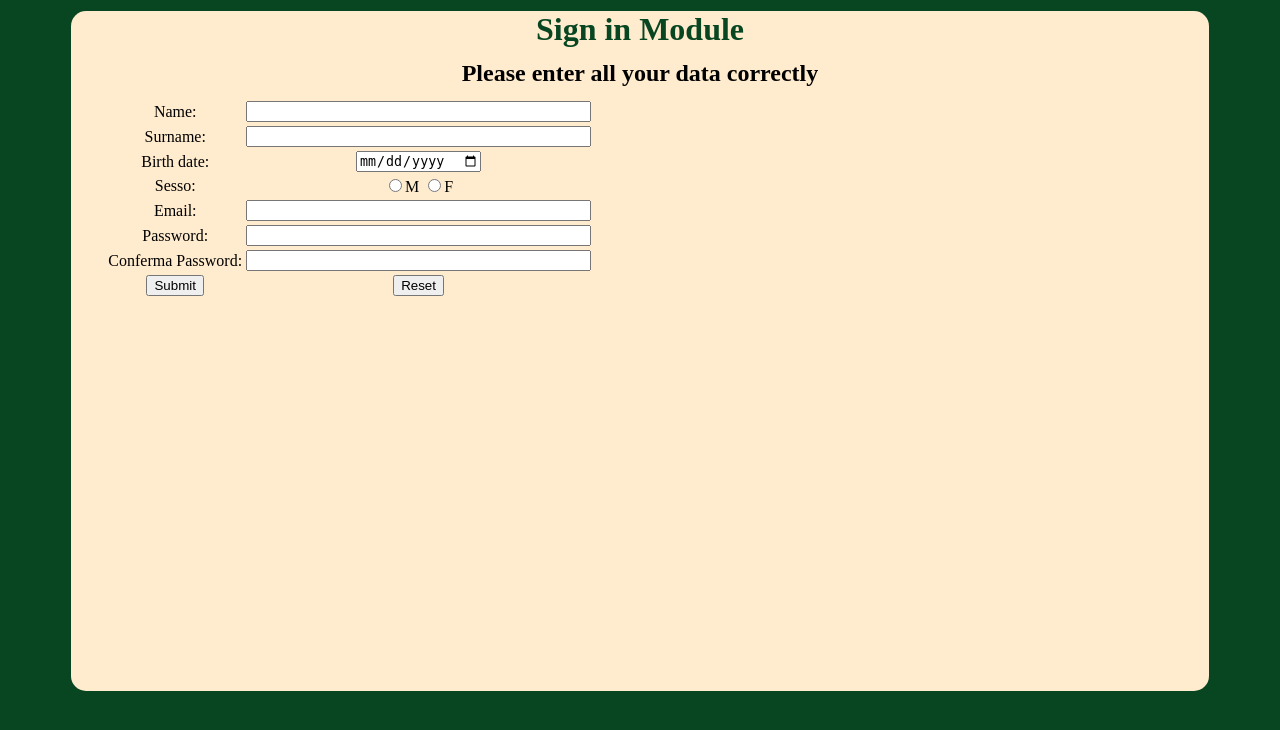
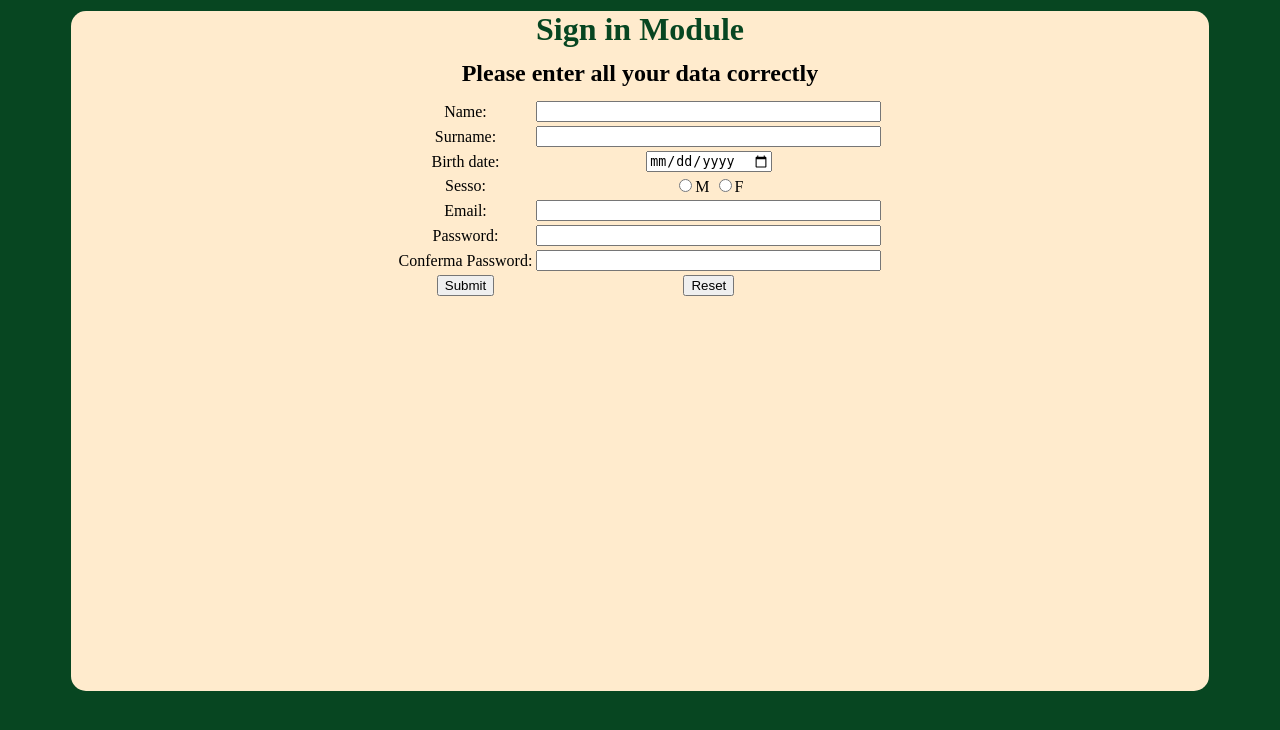
Before and after one commit to EugenioBugli/Readers-List, a PHP site: page /signin.html in a window 1280 px wide. Shown: the top 730 px of the page. Run offline with PHP 8.4, Linux system fonts and the light colour scheme.

Commit message:
fixed centering

```diff
--- a/index.css
+++ b/index.css
@@ -22,3 +22,8 @@ body {font-family:'Times New Roman'; background-color: rgb(7, 70, 33);}
     margin-top: 1%;
     margin-bottom: 1%;
 }
+
+.info-table{
+    margin-left: auto;
+    margin-right: auto;
+}
--- a/signin.html
+++ b/signin.html
@@ -24,7 +24,7 @@
             <h1 class="col page-title">Sign in Module</h1>
             <h2 class="col">Please enter all your data correctly</h2>
             <form class="col" method="post" action="" name="form">
-                <table>
+                <table class="info-table">
                     <tr>
                         <td>Name:</td>
                         <td><input type="text" name="name" maxlength="40" size="40"></td>
```
